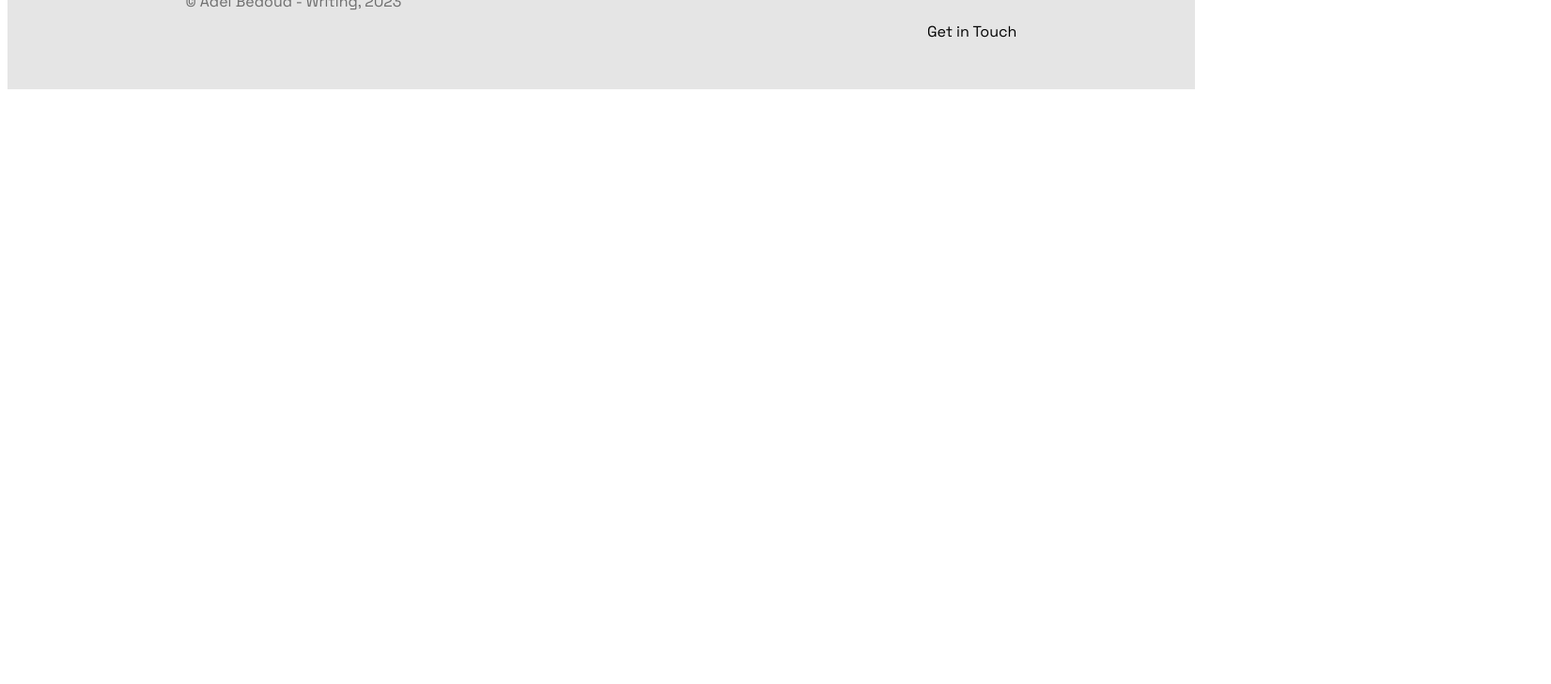
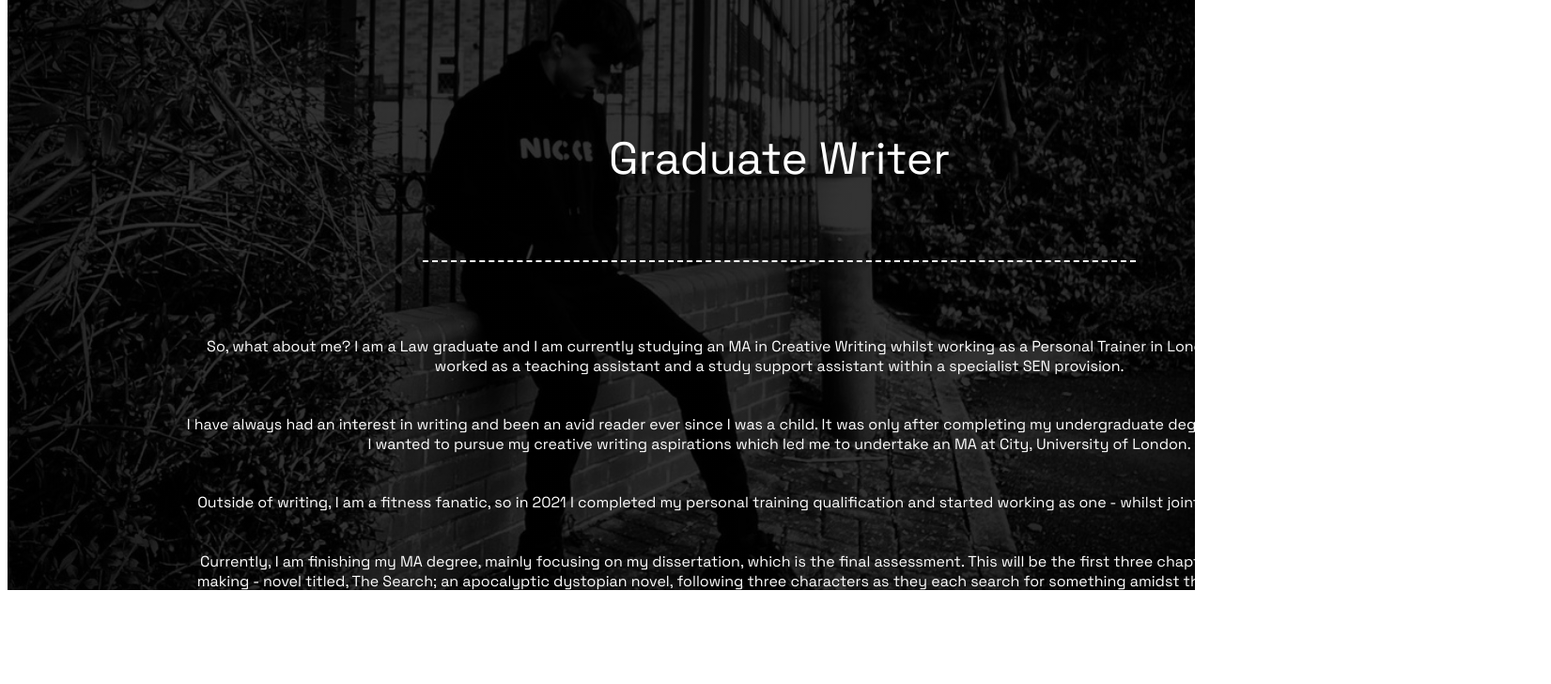
Before and after one commit to Electrolytful/adel-portfolio, a React (Vite) app: page /about-me in a window 1280 px wide. Shown: the part 300-1028 px from the top of the page at 94% size, 1651 px wide, since content can reach past the window. Before the commit the page ends 800 px from the top, so only its background shows below. Built offline with nearby package versions, Linux system fonts and the light colour scheme; some icons are missing; the HTML template or start-up script is replaced by a standard one.

Commit message:
completed summary section on about me page

```diff
--- a/src/pages/AboutMe/index.jsx
+++ b/src/pages/AboutMe/index.jsx
@@ -1,12 +1,59 @@
-import styles from './index.module.css';
+import styles from "./index.module.css";
 
-import { useCurrentPage } from '../../context/currentPageContext';
+import { useEffect } from "react";
+
+import { useCurrentPage } from "../../context/currentPageContext";
 
 export default function AboutMe() {
-    const pageCtx = useCurrentPage();
+  const pageCtx = useCurrentPage();
+
+  useEffect(() => {
     pageCtx.changePage("aboutMe");
+  }, []);
 
-    return <section>
-        <h1>This is the About Me page!</h1>
-    </section>
+  return (
+    <>
+      <section className={styles.summary}>
+        <div className={styles.image}></div>
+        <div className={styles.content}>
+          <div className={styles.heading}>
+            <h2>Graduate Writer</h2>
+          </div>
+          <p>
+            So, what about me? I am a Law graduate and I am currently studying
+            an MA in Creative Writing whilst working as a Personal Trainer in
+            London. Previously, I have worked as a teaching assistant and a
+            study support assistant within a specialist SEN provision.
+          </p>
+          <p>
+            I have always had an interest in writing and been an avid reader
+            ever since I was a child. It was only after completing my
+            undergraduate degree in Law that I realised I wanted to pursue my
+            creative writing aspirations which led me to undertake an MA at
+            City, University of London.
+          </p>
+          <p>
+            Outside of writing, I am a fitness fanatic, so in 2021 I completed
+            my personal training qualification and started working as one -
+            whilst jointly undertaking my MA.
+          </p>
+          <p>
+            Currently, I am finishing my MA degree, mainly focusing on my
+            dissertation, which is the final assessment. This will be the first
+            three chapters of my - long in the making - novel titled, The
+            Search; an apocalyptic dystopian novel, following three characters
+            as they each search for something amidst the ruins of a dying city.
+            Revenge, Redemption and a Reason to Live.
+          </p>
+          <p>
+            I hope to complete the manuscript of this in the coming years whilst
+            I also pursue other avenues within the writing and publishing
+            industry.
+          </p>
+        </div>
+      </section>
+
+      <section className={styles.history}></section>
+    </>
+  );
 }
--- a/src/pages/AboutMe/index.module.css
+++ b/src/pages/AboutMe/index.module.css
@@ -0,0 +1,53 @@
+@import '../../globals.css';
+
+.summary {
+    width: 100%;
+    height: 100vh;
+    position: relative;
+}
+
+.image {
+    width: 100%;
+    height: 100%;
+    background-image: linear-gradient(rgba(0, 0, 0, 0.8), rgba(0, 0, 0, 0.8)),
+    url('/images/adel-summary.jpg');
+    background-size: cover;
+    background-position: center;
+    position: absolute;
+}
+
+.content {
+    position: absolute;
+    font-family: var(--font);
+    color: var(--white);
+    display: flex;
+    flex-direction: column;
+    justify-content: center;
+    align-items: center;
+    padding: 15%;
+    width: 100%;
+    height: 100%;
+    text-align: center;
+}
+
+.heading {
+    border-bottom: 2px dashed #fff;
+    width: 60%;
+    text-align: center;
+    margin-bottom: 5%;
+}
+
+.content h2 {
+    font-weight: normal;
+    font-size: 3rem;
+    padding-bottom: 5%;
+}
+
+.content p {
+    margin-bottom: 2%;
+}
+
+.history {
+    width: 100%;
+    height: 100vh;
+}
--- a/src/pages/GetInTouch/index.jsx
+++ b/src/pages/GetInTouch/index.jsx
@@ -1,12 +1,19 @@
-import styles from './index.module.css';
+import styles from "./index.module.css";
 
-import { useCurrentPage } from '../../context/currentPageContext';
+import { useEffect } from "react";
+
+import { useCurrentPage } from "../../context/currentPageContext";
 
 export default function GetInTouch() {
-    const pageCtx = useCurrentPage();
+  const pageCtx = useCurrentPage();
+
+  useEffect(() => {
     pageCtx.changePage("getInTouch");
+  }, []);
 
-    return <section>
-        <h1>This is the Get In Touch page!</h1>
+  return (
+    <section>
+      <h1>This is the Get In Touch page!</h1>
     </section>
+  );
 }
--- a/src/pages/Home/index.jsx
+++ b/src/pages/Home/index.jsx
@@ -1,4 +1,6 @@
 import styles from "./index.module.css";
+
+import { useEffect } from "react";
 
 import { useCurrentPage } from "../../context/currentPageContext";
 
@@ -6,16 +8,28 @@ import { Profile, Button, WorkList } from "../../components";
 
 export default function Home() {
   const pageCtx = useCurrentPage();
-  pageCtx.changePage("home");
+
+  useEffect(() => {
+    pageCtx.changePage("home");
+  }, []);
 
   return (
-    <div className={styles.home}>
+    <>
       <section className={styles.intro}>
         <Profile />
-        <div className="button" onClick={() => window.open("https://clippingsme-assets-1.s3.amazonaws.com/cuttingpdfs/1717594/b4f4448de5eaf6336aa90d3c6e1dc9ca.pdf?", "_blank")}>
+        <div
+          className="button"
+          onClick={() =>
+            window.open(
+              "https://clippingsme-assets-1.s3.amazonaws.com/cuttingpdfs/1717594/b4f4448de5eaf6336aa90d3c6e1dc9ca.pdf?",
+              "_blank"
+            )
+          }
+        >
           <Button content="View my CV" />
         </div>
       </section>
+
       <section className={styles.works}>
         <div className={styles.headingContainer}>
           <div className={styles.heading}>
@@ -34,6 +48,6 @@ export default function Home() {
         </div>
         <WorkList />
       </section>
-    </div>
+    </>
   );
 }
```
Also changed, not shown: public/images/adel-summary.jpg (added).
